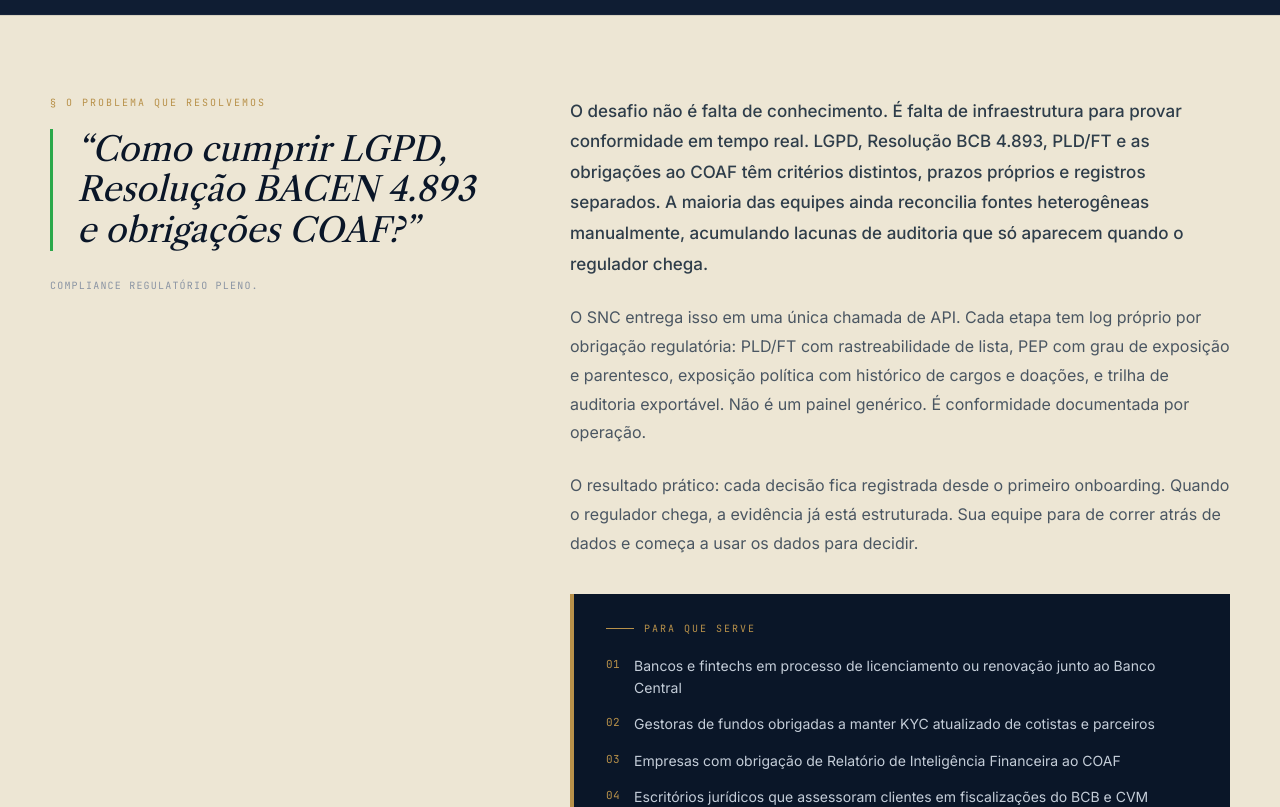
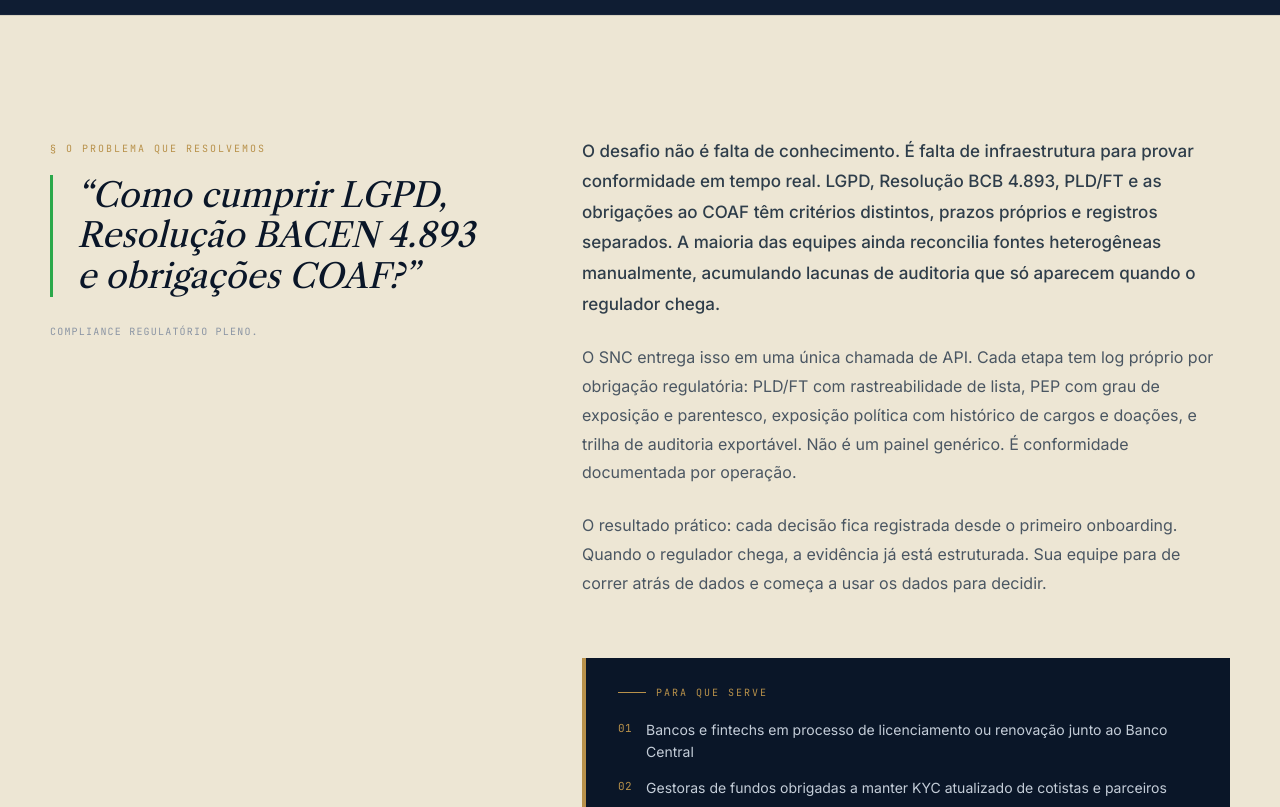
Before and after one commit to ctoutbank/snc-site, a Next.js app: page /jornadas/compliance-regulatorio in a window 1280 px wide. Shown: the part 840-1647 px from the top of the page. Built offline with nearby package versions, Linux system fonts and the light colour scheme.

Commit message:
feat: melhoria layout desktop — mais respiração narrativa (120px), gap 100, card +36px, steps +56px; mobile preservado

```diff
--- a/src/app/globals.css
+++ b/src/app/globals.css
@@ -397,10 +397,11 @@
   .snc-manifesto blockquote { font-size: clamp(26px,6.5vw,40px); }
   .snc-manifesto .sig { flex-direction: column; align-items: flex-start; gap: 18px; }
   /* Narrative */
+  .snc-narrative-section { padding: 60px 18px !important; }
   .snc-narrative-grid { grid-template-columns: 1fr !important; gap: 40px !important; }
-  .snc-narrative-left { position: static !important; }
+  .snc-narrative-left { position: static !important; padding-top: 0 !important; }
   /* Steps flow */
-  .snc-steps-grid { grid-template-columns: 1fr !important; }
+  .snc-steps-grid { grid-template-columns: 1fr !important; margin-top: 32px !important; }
   /* Cert */
   .snc-cert-grid { grid-template-columns: 1fr; gap: 36px; }
   .snc-cert-img { aspect-ratio: 4/3; }
--- a/src/app/jornadas/[jornada]/page.tsx
+++ b/src/app/jornadas/[jornada]/page.tsx
@@ -84,16 +84,16 @@ export default async function JornadaPage({ params }: Props) {
 
         {/* ── Narrativa editorial + Para que serve ── */}
         {j.narrative && j.narrative.length > 0 && (
-          <section style={{
+          <section className="snc-narrative-section" style={{
             background: 'var(--snc-paper-2)',
             borderTop: '1px solid rgba(15,26,36,.1)',
             borderBottom: '1px solid rgba(15,26,36,.1)',
-            padding: '80px 28px',
+            padding: '120px 28px',
           }}>
-            <div className="snc-narrative-grid" style={{ maxWidth: 1180, margin: '0 auto', display: 'grid', gridTemplateColumns: '1fr 1.5fr', gap: 80, alignItems: 'start' }}>
+            <div className="snc-narrative-grid" style={{ maxWidth: 1180, margin: '0 auto', display: 'grid', gridTemplateColumns: '1fr 1.5fr', gap: 100, alignItems: 'start' }}>
 
               {/* Esquerda — pull-quote fixo */}
-              <div className="snc-narrative-left">
+              <div className="snc-narrative-left" style={{ paddingTop: 6 }}>
                 <div style={{ fontFamily: 'JetBrains Mono, monospace', fontSize: 10, color: 'var(--snc-brass)', letterSpacing: '.2em', textTransform: 'uppercase', marginBottom: 20 }}>
                   § O problema que resolvemos
                 </div>
@@ -135,7 +135,7 @@ export default async function JornadaPage({ params }: Props) {
                     background: 'var(--snc-navy)',
                     borderLeft: '4px solid var(--snc-brass)',
                     padding: '28px 32px',
-                    marginTop: 12,
+                    marginTop: 36,
                   }}>
                     <div style={{
                       display: 'flex',
@@ -189,6 +189,7 @@ export default async function JornadaPage({ params }: Props) {
                 gap: 1,
                 background: 'rgba(15,26,36,.1)',
                 border: '1px solid rgba(15,26,36,.1)',
+                marginTop: 56,
               }}
             >
               {j.steps.map((step, i) => (
```
